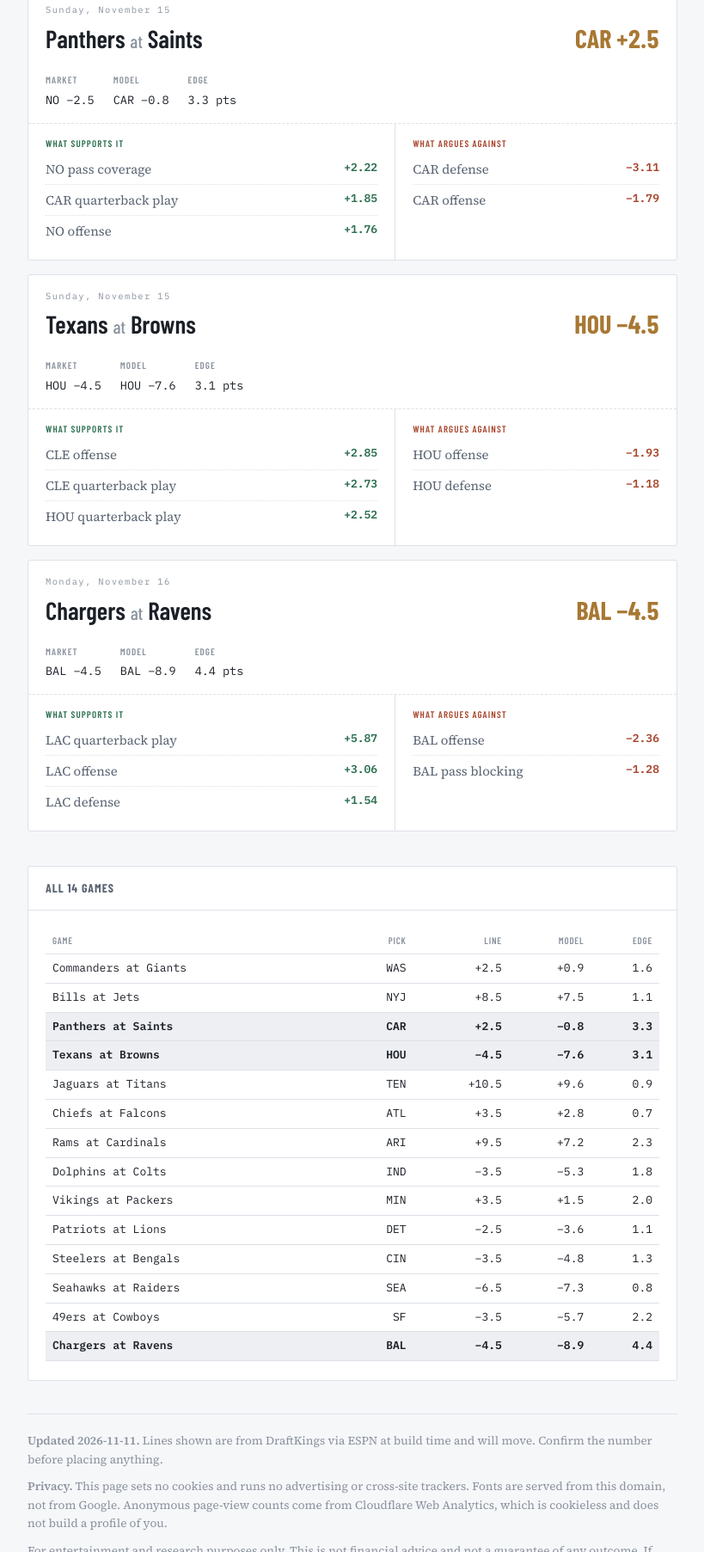
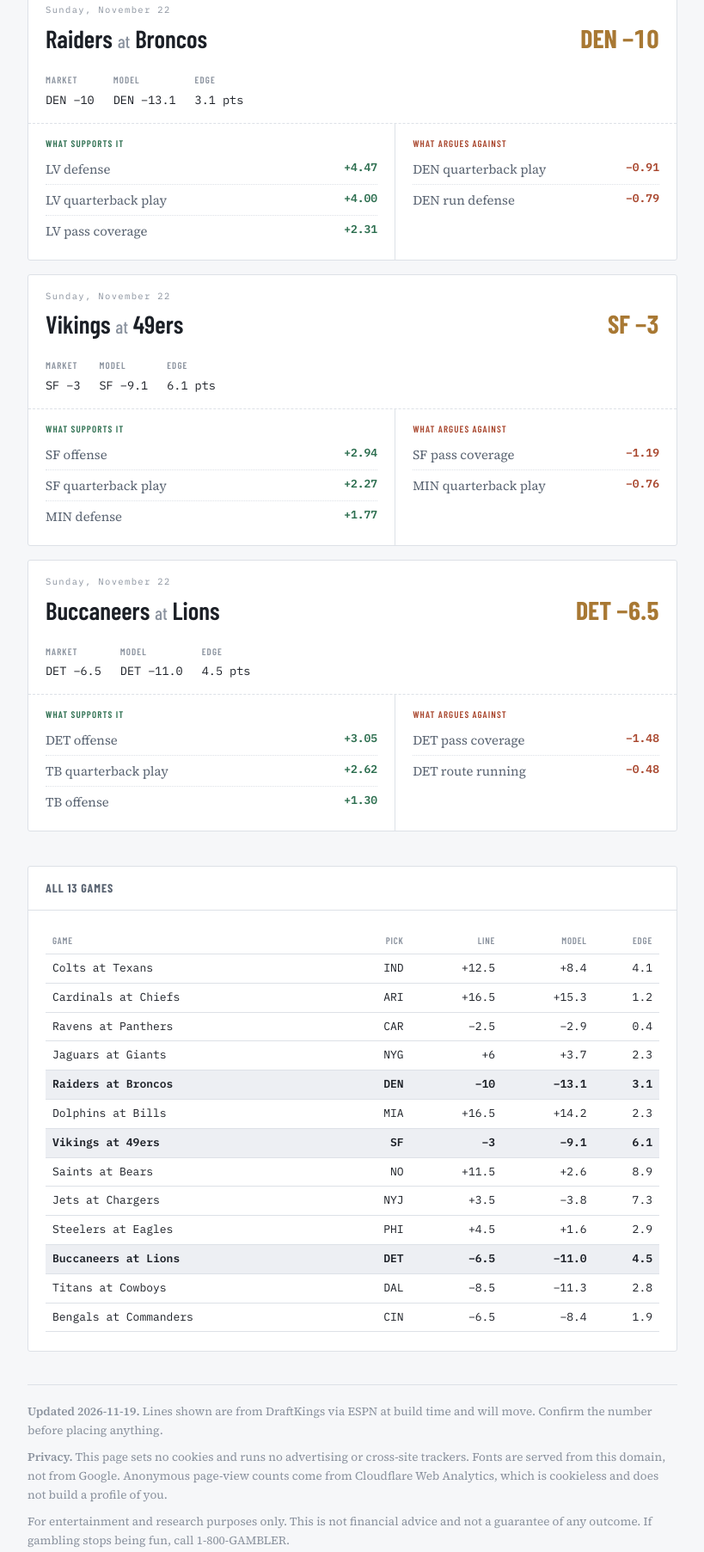
Before and after one commit to jvetter3022/vfa-picks, a plain HTML site: page index.html in a window 1280 px wide. Shown: the part 371-2176 px from the top of the page at 86% size, without its empty margins (230-1049 px from the left). Drawn offline with Linux system fonts and the light colour scheme.

Commit message:
picks update 2026-11-19

```diff
--- a/index.html
+++ b/index.html
@@ -2,8 +2,8 @@
 <html lang="en"><head>
 <meta charset="utf-8">
 <meta name="viewport" content="width=device-width,initial-scale=1">
-<title>Week 10 Picks &middot; Vetter Football Analytics</title>
-<meta name="description" content="Week 10 2026 NFL spread picks that pass a
+<title>Week 11 Picks &middot; Vetter Football Analytics</title>
+<meta name="description" content="Week 11 2026 NFL spread picks that pass a
 key-number filter, with the model drivers behind each and the backtest that qualified them.">
 <style>/* Self-hosted webfonts -- no request ever leaves this domain.
    Generated by scripts/vendor_fonts.py. SIL OFL 1.1, see fonts/LICENSE.txt. */
@@ -203,8 +203,8 @@ footer p{margin:0 0 10px}
 <div class="wrap">
 <header>
   <p class="eyebrow">Vetter Football Analytics &middot; 2026 Season</p>
-  <h1>Week 10 Picks <em>3 plays</em></h1>
-  <a class="seasonbar" href="results.html"><span class="sb-lab">Season results</span><span class="sb-fig">22&ndash;22&ndash;2</span><span class="sb-sub">record</span><span class="sb-fig neg">-2.00</span><span class="sb-sub">units</span><span class="sb-n">over 46 graded bets</span><span class="sb-go">Full ledger &rarr;</span></a>
+  <h1>Week 11 Picks <em>3 plays</em></h1>
+  <a class="seasonbar" href="results.html"><span class="sb-lab">Season results</span><span class="sb-fig">23&ndash;24&ndash;2</span><span class="sb-sub">record</span><span class="sb-fig neg">-3.09</span><span class="sb-sub">units</span><span class="sb-n">over 49 graded bets</span><span class="sb-go">Full ledger &rarr;</span></a>
   <p class="lede">3 plays this week. Every game the model priced is listed at the
   bottom.</p>
 </header>
@@ -212,79 +212,78 @@ footer p{margin:0 0 10px}
 <div class="picks">
     <article class="pick">
       <div class="ptop">
-        <div class="day">Sunday, November 15</div>
-        <h2>Panthers <span>at</span> Saints</h2>
-        <div class="bet">CAR +2.5</div>
+        <div class="day">Sunday, November 22</div>
+        <h2>Raiders <span>at</span> Broncos</h2>
+        <div class="bet">DEN −10</div>
       </div>
       <div class="nums">
-        <div><span class="k">Market</span><span>NO −2.5</span></div>
-        <div><span class="k">Model</span><span>CAR −0.8</span></div>
-        <div><span class="k">Edge</span><span>3.3 pts</span></div>
+        <div><span class="k">Market</span><span>DEN −10</span></div>
+        <div><span class="k">Model</span><span>DEN −13.1</span></div>
+        <div><span class="k">Edge</span><span>3.1 pts</span></div>
       </div>
       <div class="drv">
-        <div class="dcol for"><span class="k">What supports it</span><ul><li><span>NO pass coverage</span><span>+2.22</span></li><li><span>CAR quarterback play</span><span>+1.85</span></li><li><span>NO offense</span><span>+1.76</span></li></ul></div>
-        <div class="dcol agst"><span class="k">What argues against</span><ul><li><span>CAR defense</span><span>−3.11</span></li><li><span>CAR offense</span><span>−1.79</span></li></ul></div>
+        <div class="dcol for"><span class="k">What supports it</span><ul><li><span>LV defense</span><span>+4.47</span></li><li><span>LV quarterback play</span><span>+4.00</span></li><li><span>LV pass coverage</span><span>+2.31</span></li></ul></div>
+        <div class="dcol agst"><span class="k">What argues against</span><ul><li><span>DEN quarterback play</span><span>−0.91</span></li><li><span>DEN run defense</span><span>−0.79</span></li></ul></div>
       </div>
     </article>
     <article class="pick">
       <div class="ptop">
-        <div class="day">Sunday, November 15</div>
-        <h2>Texans <span>at</span> Browns</h2>
-        <div class="bet">HOU −4.5</div>
+        <div class="day">Sunday, November 22</div>
+        <h2>Vikings <span>at</span> 49ers</h2>
+        <div class="bet">SF −3</div>
       </div>
       <div class="nums">
-        <div><span class="k">Market</span><span>HOU −4.5</span></div>
-        <div><span class="k">Model</span><span>HOU −7.6</span></div>
-        <div><span class="k">Edge</span><span>3.1 pts</span></div>
+        <div><span class="k">Market</span><span>SF −3</span></div>
+        <div><span class="k">Model</span><span>SF −9.1</span></div>
+        <div><span class="k">Edge</span><span>6.1 pts</span></div>
       </div>
       <div class="drv">
-        <div class="dcol for"><span class="k">What supports it</span><ul><li><span>CLE offense</span><span>+2.85</span></li><li><span>CLE quarterback play</span><span>+2.73</span></li><li><span>HOU quarterback play</span><span>+2.52</span></li></ul></div>
-        <div class="dcol agst"><span class="k">What argues against</span><ul><li><span>HOU offense</span><span>−1.93</span></li><li><span>HOU defense</span><span>−1.18</span></li></ul></div>
+        <div class="dcol for"><span class="k">What supports it</span><ul><li><span>SF offense</span><span>+2.94</span></li><li><span>SF quarterback play</span><span>+2.27</span></li><li><span>MIN defense</span><span>+1.77</span></li></ul></div>
+        <div class="dcol agst"><span class="k">What argues against</span><ul><li><span>SF pass coverage</span><span>−1.19</span></li><li><span>MIN quarterback play</span><span>−0.76</span></li></ul></div>
       </div>
     </article>
     <article class="pick">
       <div class="ptop">
-        <div class="day">Monday, November 16</div>
-        <h2>Chargers <span>at</span> Ravens</h2>
-        <div class="bet">BAL −4.5</div>
+        <div class="day">Sunday, November 22</div>
+        <h2>Buccaneers <span>at</span> Lions</h2>
+        <div class="bet">DET −6.5</div>
       </div>
       <div class="nums">
-        <div><span class="k">Market</span><span>BAL −4.5</span></div>
-        <div><span class="k">Model</span><span>BAL −8.9</span></div>
-        <div><span class="k">Edge</span><span>4.4 pts</span></div>
+        <div><span class="k">Market</span><span>DET −6.5</span></div>
+        <div><span class="k">Model</span><span>DET −11.0</span></div>
+        <div><span class="k">Edge</span><span>4.5 pts</span></div>
       </div>
       <div class="drv">
-        <div class="dcol for"><span class="k">What supports it</span><ul><li><span>LAC quarterback play</span><span>+5.87</span></li><li><span>LAC offense</span><span>+3.06</span></li><li><span>LAC defense</span><span>+1.54</span></li></ul></div>
-        <div class="dcol agst"><span class="k">What argues against</span><ul><li><span>BAL offense</span><span>−2.36</span></li><li><span>BAL pass blocking</span><span>−1.28</span></li></ul></div>
+        <div class="dcol for"><span class="k">What supports it</span><ul><li><span>DET offense</span><span>+3.05</span></li><li><span>TB quarterback play</span><span>+2.62</span></li><li><span>TB offense</span><span>+1.30</span></li></ul></div>
+        <div class="dcol agst"><span class="k">What argues against</span><ul><li><span>DET pass coverage</span><span>−1.48</span></li><li><span>DET route running</span><span>−0.48</span></li></ul></div>
       </div>
     </article>
 </div>
 
 <section class="method">
-  <h3>All 14 games</h3>
+  <h3>All 13 games</h3>
   <div class="inner">
   <div class="tw"><table class="allg">
     <tr><th>Game</th><th>Pick</th><th>Line</th><th>Model</th><th>Edge</th></tr>
-    <tr><td>Commanders at Giants</td><td>WAS</td><td>+2.5</td><td>+0.9</td><td>1.6</td></tr>
-    <tr><td>Bills at Jets</td><td>NYJ</td><td>+8.5</td><td>+7.5</td><td>1.1</td></tr>
-    <tr class="on"><td>Panthers at Saints</td><td>CAR</td><td>+2.5</td><td>−0.8</td><td>3.3</td></tr>
-    <tr class="on"><td>Texans at Browns</td><td>HOU</td><td>−4.5</td><td>−7.6</td><td>3.1</td></tr>
-    <tr><td>Jaguars at Titans</td><td>TEN</td><td>+10.5</td><td>+9.6</td><td>0.9</td></tr>
-    <tr><td>Chiefs at Falcons</td><td>ATL</td><td>+3.5</td><td>+2.8</td><td>0.7</td></tr>
-    <tr><td>Rams at Cardinals</td><td>ARI</td><td>+9.5</td><td>+7.2</td><td>2.3</td></tr>
-    <tr><td>Dolphins at Colts</td><td>IND</td><td>−3.5</td><td>−5.3</td><td>1.8</td></tr>
-    <tr><td>Vikings at Packers</td><td>MIN</td><td>+3.5</td><td>+1.5</td><td>2.0</td></tr>
-    <tr><td>Patriots at Lions</td><td>DET</td><td>−2.5</td><td>−3.6</td><td>1.1</td></tr>
-    <tr><td>Steelers at Bengals</td><td>CIN</td><td>−3.5</td><td>−4.8</td><td>1.3</td></tr>
-    <tr><td>Seahawks at Raiders</td><td>SEA</td><td>−6.5</td><td>−7.3</td><td>0.8</td></tr>
-    <tr><td>49ers at Cowboys</td><td>SF</td><td>−3.5</td><td>−5.7</td><td>2.2</td></tr>
-    <tr class="on"><td>Chargers at Ravens</td><td>BAL</td><td>−4.5</td><td>−8.9</td><td>4.4</td></tr>
+    <tr><td>Colts at Texans</td><td>IND</td><td>+12.5</td><td>+8.4</td><td>4.1</td></tr>
+    <tr><td>Cardinals at Chiefs</td><td>ARI</td><td>+16.5</td><td>+15.3</td><td>1.2</td></tr>
+    <tr><td>Ravens at Panthers</td><td>CAR</td><td>−2.5</td><td>−2.9</td><td>0.4</td></tr>
+    <tr><td>Jaguars at Giants</td><td>NYG</td><td>+6</td><td>+3.7</td><td>2.3</td></tr>
+    <tr class="on"><td>Raiders at Broncos</td><td>DEN</td><td>−10</td><td>−13.1</td><td>3.1</td></tr>
+    <tr><td>Dolphins at Bills</td><td>MIA</td><td>+16.5</td><td>+14.2</td><td>2.3</td></tr>
+    <tr class="on"><td>Vikings at 49ers</td><td>SF</td><td>−3</td><td>−9.1</td><td>6.1</td></tr>
+    <tr><td>Saints at Bears</td><td>NO</td><td>+11.5</td><td>+2.6</td><td>8.9</td></tr>
+    <tr><td>Jets at Chargers</td><td>NYJ</td><td>+3.5</td><td>−3.8</td><td>7.3</td></tr>
+    <tr><td>Steelers at Eagles</td><td>PHI</td><td>+4.5</td><td>+1.6</td><td>2.9</td></tr>
+    <tr class="on"><td>Buccaneers at Lions</td><td>DET</td><td>−6.5</td><td>−11.0</td><td>4.5</td></tr>
+    <tr><td>Titans at Cowboys</td><td>DAL</td><td>−8.5</td><td>−11.3</td><td>2.8</td></tr>
+    <tr><td>Bengals at Commanders</td><td>CIN</td><td>−6.5</td><td>−8.4</td><td>1.9</td></tr>
   </table></div>
   </div>
 </section>
 
 <footer>
-  <p><b>Updated 2026-11-11.</b> Lines shown are from DraftKings via ESPN at build time and will
+  <p><b>Updated 2026-11-19.</b> Lines shown are from DraftKings via ESPN at build time and will
   move. Confirm the number before placing anything.</p>
   <p><b>Privacy.</b> This page sets no cookies and runs no advertising or cross-site trackers. Fonts are served from this domain, not from Google. Anonymous page-view counts come from Cloudflare Web Analytics, which is cookieless and does not build a profile of you.</p>
   <p>For entertainment and research purposes only. This is not financial advice and not a
```
Also changed, not shown: results.html (+9 -9 lines).
